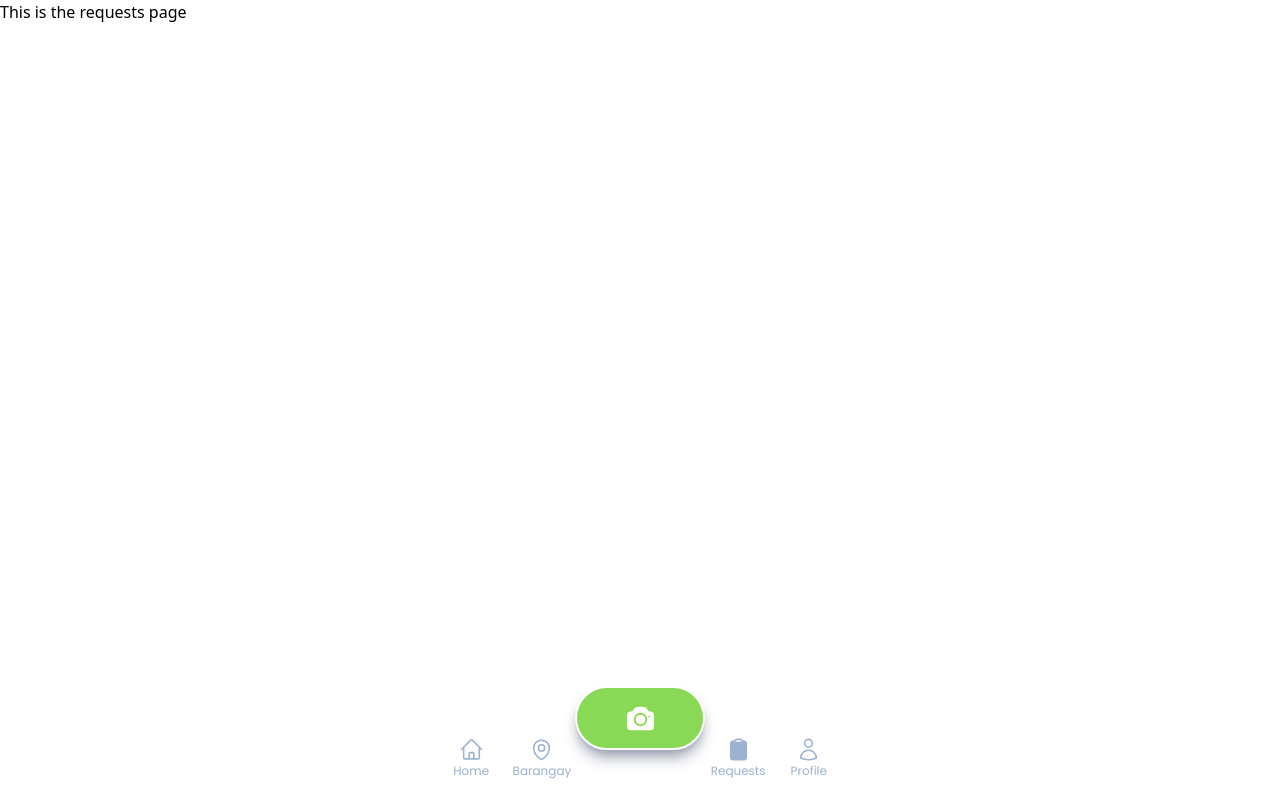
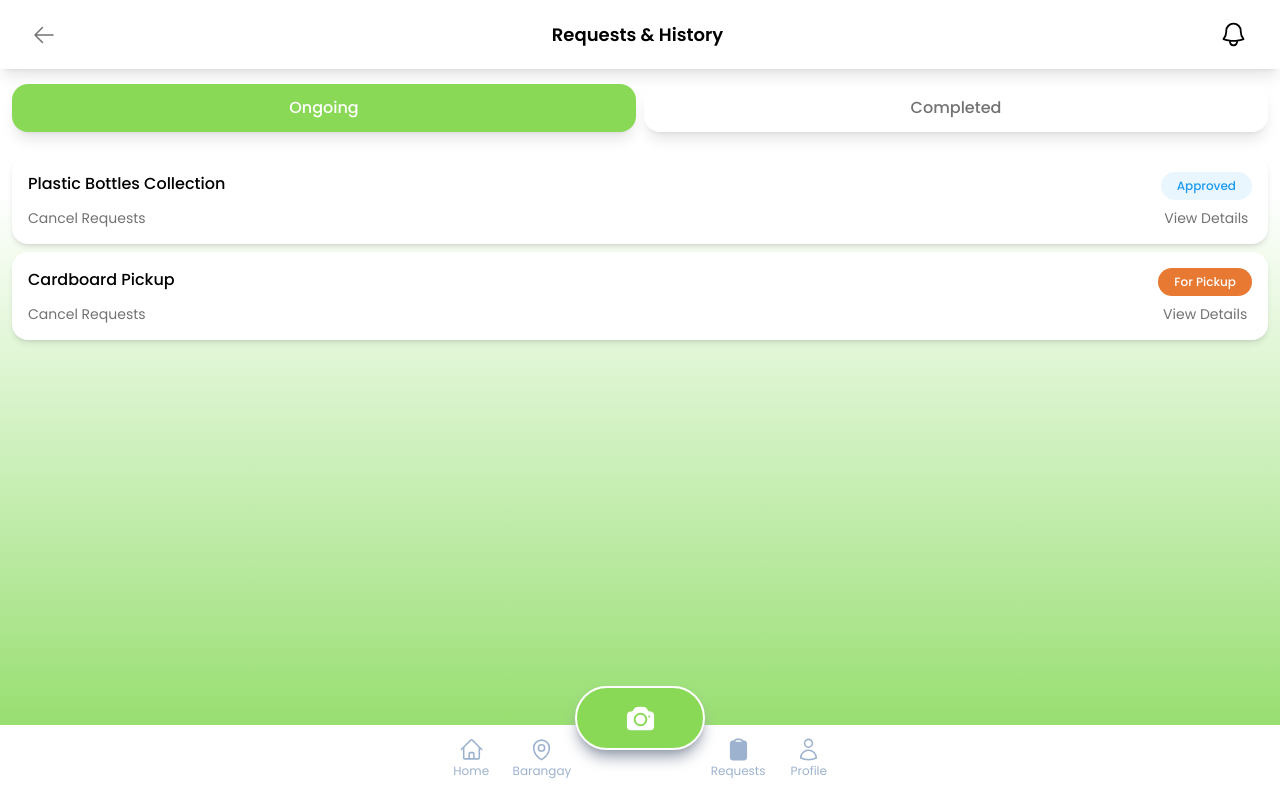
Before and after one commit to kentvillalun/ecoprofit, a Next.js app in the folder frontend/: page /requests in a window 1280 px wide. Built offline with nearby package versions, Linux system fonts and the light colour scheme.

Commit message:
Finish the requests module

```diff
--- a/frontend/src/app/(auth)/forgot-password/page.jsx
+++ b/frontend/src/app/(auth)/forgot-password/page.jsx
@@ -3,6 +3,7 @@
 import { Poppins } from "next/font/google";
 import { PhoneIcon } from "@heroicons/react/24/outline";
 import Link from "next/link";
+import { Page } from "@/components/layout/Page";
 
 const poppins = Poppins({
   subsets: ["latin"],
@@ -11,8 +12,8 @@ const poppins = Poppins({
 
 export default function ForgotPasswordPage() {
   return (
-    <main
-      className={`min-h-screen flex justify-between bg-linear-to-b from-[#FFFFFF] from-24% to-[#89D957] ${poppins.className}`}
+    <Page gradient={true}
+
     >
       <div className="grid">
         <div className="flex justify-end items-end">
@@ -51,6 +52,6 @@ export default function ForgotPasswordPage() {
           </div>
         </div>
       </div>
-    </main>
+    </Page>
   );
 }
--- a/frontend/src/app/(auth)/login/page.jsx
+++ b/frontend/src/app/(auth)/login/page.jsx
@@ -6,6 +6,7 @@ import { LockClosedIcon } from "@heroicons/react/24/outline";
 import Link from "next/link";
 import { useState } from "react";
 import Image from "next/image";
+import { Page } from "@/components/layout/Page";
 
 const poppins = Poppins({
   subsets: ["latin"],
@@ -16,18 +17,16 @@ export default function LoginPage() {
   const [showPassword, setShowPassword] = useState(false);
 
   return (
-    <main
-      className={`min-h-screen flex justify-center bg-linear-to-b from-[#FFFFFF] from-24% to-[#89D957] ${poppins.className}`}
-    >
+    <Page gradient={true}>
       <div className="grid">
         <div className="flex justify-end items-end">
           <img
-            src="../onboarding/Ecoprofit logo.svg"
+            src="/onboarding/Ecoprofit logo.svg"
             alt="EcoProfit Logo"
             className="aspect-4/2 object-cover "
           />
         </div>
-        <div className="mx-2 mt-2 bg-white py-10 px-10 rounded-t-[20px] flex flex-col gap-8 ">
+        <div className="mx-2 mt-2 bg-white p-8 rounded-t-[20px] flex flex-col gap-8 ">
           <h3 className="font-semibold text-[20px]">Log In</h3>
           <div className="flex flex-col gap-6 text-[#717680]">
             {/* Login form elements go here */}
@@ -79,6 +78,6 @@ export default function LoginPage() {
           </div>
         </div>
       </div>
-    </main>
+    </Page>
   );
 }
--- a/frontend/src/app/(auth)/otp/page.jsx
+++ b/frontend/src/app/(auth)/otp/page.jsx
@@ -4,6 +4,7 @@ import Link from "next/link";
 import { Poppins } from "next/font/google";
 import { PhoneIcon } from "@heroicons/react/24/outline";
 import { LockClosedIcon } from "@heroicons/react/24/outline";
+import { Page } from "@/components/layout/Page";
 
 const poppins = Poppins({
   subsets: ["latin"],
@@ -12,7 +13,7 @@ const poppins = Poppins({
 
 export default function OtpPage() {
   return (
-    <main
+    <Page
       className={`min-h-screen flex justify-center bg-linear-to-b from-[#FFFFFF] from-24% to-[#89D957] ${poppins.className}`}
     >
       <div className="grid">
@@ -23,7 +24,7 @@ export default function OtpPage() {
             className="aspect-4/2 object-cover "
           />
         </div>
-        <div className="mx-2 mt-2 bg-white py-10 px-10 rounded-t-[20px] flex flex-col gap-8">
+        <div className="mx-2 mt-2 bg-white p-8 rounded-t-[20px] flex flex-col gap-8">
           <div className="flex flex-col gap-2">
             <h3 className="font-semibold text-[20px]">OTP Validation</h3>
             <p className="text-[#4C5F66] text-[14px]">
@@ -80,6 +81,6 @@ export default function OtpPage() {
           </div>
         </div>
       </div>
-    </main>
+    </Page>
   );
 }
--- a/frontend/src/app/(auth)/signup/page.jsx
+++ b/frontend/src/app/(auth)/signup/page.jsx
@@ -13,6 +13,7 @@ import { useState } from "react";
 import { useForm } from "react-hook-form";
 import * as yup from "yup";
 import { yupResolver } from "@hookform/resolvers/yup";
+import { Page } from "@/components/layout/Page";
 
 const poppins = Poppins({
   subsets: ["latin"],
@@ -79,8 +80,8 @@ export default function SingupPage() {
   };
 
   return (
-    <main
-      className={`min-h-screen flex justify-center bg-linear-to-b from-[#FFFFFF] from-10% to-[#89D957] ${poppins.className}`}
+    <Page
+      gradient={true} className="from-10%!"
     >
       {isTermsOpen && (
         <section className="fixed inset-0 bg-black/30 backdrop-blur-sm flex items-center justify-center">
@@ -99,7 +100,7 @@ export default function SingupPage() {
           />
         </div>
         <form
-          className="mx-2 mt-2 bg-white py-10 px-10 rounded-t-[20px] flex flex-col gap-4 "
+          className="mx-2 mt-2 bg-white p-8 rounded-t-[20px] flex flex-col gap-4 "
           onSubmit={handleSubmit(onSubmit)}
         >
           <div className="flex flex-col gap-8">
@@ -239,6 +240,6 @@ export default function SingupPage() {
           </div>
         </form>
       </div>
-    </main>
+    </Page>
   );
 }
--- a/frontend/src/app/(resident)/profile/page.jsx
+++ b/frontend/src/app/(resident)/profile/page.jsx
@@ -1,7 +1,11 @@
+import { Page } from "@/components/layout/Page";
+import { ResidentHeader } from "@/components/navigation/ResidentHeader";
 
 export default function ProfilePage() {
 
     return (
-        <main className="">This is the Profile page</main>
+        <Page gradient={true}>
+            <ResidentHeader title={"Profile"}/>
+        </Page>
     )
 }
--- a/frontend/src/app/(resident)/requests/page.jsx
+++ b/frontend/src/app/(resident)/requests/page.jsx
@@ -1,7 +1,81 @@
+"use client";
+
+import { Page } from "@/components/layout/Page";
+import { PageContent } from "@/components/layout/PageContent";
+import { ResidentHeader } from "@/components/navigation/ResidentHeader";
+import { Card } from "@/components/ui/Card";
+import { Pill } from "@/components/ui/Pill";
+import { useState } from "react";
 
 export default function RequestsPage() {
+  const [currentTab, setCurrectTab] = useState("ongoing"); // 'ongoing' || 'completed'
 
-    return (
-        <main className="">This is the requests page</main>
-    )
+  const requests = [
+    {
+      id: 1,
+      title: "Plastic Bottles Collection",
+      status: "Approved",
+      isCompleted: false,
+    },
+    {
+      id: 2,
+      title: "Cardboard Pickup",
+      status: "For Pickup",
+      isCompleted: false,
+    },
+    {
+      id: 3,
+      title: "Metal Scraps",
+      status: "Completed",
+      isCompleted: true,
+    },
+  ];
+
+  const filteredRequests =
+    currentTab === "ongoing"
+      ? requests.filter((r) => !r.isCompleted)
+      : requests.filter((r) => r.isCompleted);
+
+  return (
+    <Page gradient={true}>
+      <ResidentHeader title={"Requests & History"} notification={true} />
+
+      <PageContent className="overflow-hidden!">
+        {/* Tab section */}
+        <div className="flex flex-col gap-6">
+          <div className="grid grid-cols-2 gap-2">
+            <button
+              className={`rounded-2xl shadow-lg py-3 font-medium text-[#727272] ${currentTab === "ongoing" ? "text-white bg-[#89D957]" : ""} transition-all duration-250 ease-out`}
+              onClick={() => setCurrectTab("ongoing")}
+            >
+              Ongoing
+            </button>
+            <button
+              className={`rounded-2xl shadow-lg py-3 font-medium text-[#727272] ${currentTab === "completed" ? "text-white bg-[#89D957]" : ""} `}
+              onClick={() => setCurrectTab("completed")}
+            >
+              Completed
+            </button>
+          </div>
+
+          <PageContent>
+            <div className="flex flex-col gap-2">
+                {filteredRequests.map(r => (
+                    <Card className="flex flex-row items-start justify-between" key={r.id}>
+                        <div className="flex flex-col gap-3">
+                            <p className="font-medium text-md">{r.title}</p>
+                            <p className="text-sm text-[#727272]">Cancel Requests</p>
+                        </div>
+                        <div className="flex flex-col justify-between items-center min-h-full">
+                            <Pill type={r.status}/>
+                            <p className=" text-sm text-[#727272]">View Details</p>
+                        </div>
+                    </Card>
+                ))}
+            </div>
+          </PageContent>
+        </div>
+      </PageContent>
+    </Page>
+  );
 }
--- a/frontend/src/components/layout/Page.jsx
+++ b/frontend/src/components/layout/Page.jsx
@@ -14,7 +14,7 @@ export const Page = ({children, className = '', gradient}) => {
     const [isGradient, setIsGradient] = useState(gradient)
 
     return (
-        <main className={`relative min-h-screen flex justify-center ${isGradient ? "bg-linear-to-b from-[#FFFFFF] from-24% to-[#89D957]" : "" } ${poppins.className} px-4`}>
+        <main className={`relative min-h-screen flex justify-center ${isGradient ? "bg-linear-to-b from-[#FFFFFF] from-24% to-[#89D957]" : "" } ${poppins.className} ${className}` }>
             {children}
         </main>
     )
--- a/frontend/src/components/layout/PageContent.jsx
+++ b/frontend/src/components/layout/PageContent.jsx
@@ -1,5 +1,7 @@
 
 export const PageContent = ({children, className = ''}) => {
+
+
 
     return (
         <div className={`absolute left-0 right-0 top-18 h-[calc(100dvh-72px)] p-3 flex flex-col gap-6 overflow-y-auto pb-[calc(120px+env(safe-area-inset-bottom))] ${className}`}>
--- a/frontend/src/components/ui/Card.jsx
+++ b/frontend/src/components/ui/Card.jsx
@@ -2,7 +2,7 @@
 export const Card = ({children, className = ''}) => {
 
     return (
-        <div className={`flex  bg-white rounded-xl shadow-md p-4 items-center ${className}`}>
+        <div className={`flex  bg-white rounded-2xl shadow-md p-4 items-center ${className}`}>
             {children}
         </div>
     )
--- /dev/null
+++ b/frontend/src/components/ui/Pill.jsx
@@ -0,0 +1,17 @@
+import { Poppins } from "next/font/google";
+
+const poppins = Poppins({
+    subsets: ["latin"],
+    weight: ["400", "500", "600", "700"],
+})
+
+// pending || approved || for pickup || completed
+export const Pill = ({ type }) => {
+  return (
+    <div
+      className={`py-1.5 px-4 text-xs rounded-3xl font-medium text-white ${type === "Approved" && "bg-[#1D9BF017] text-[#1D9BF0]!"} ${type === "For Pickup" && "bg-[#E87932]"} ${type === "Completed" && "bg-[#89D95720] text-[#74C857]!"}`}
+    >
+      {type}
+    </div>
+  );
+};
```
Also changed, not shown: frontend/src/app/(resident)/home/page.jsx (+9 -8 lines).
